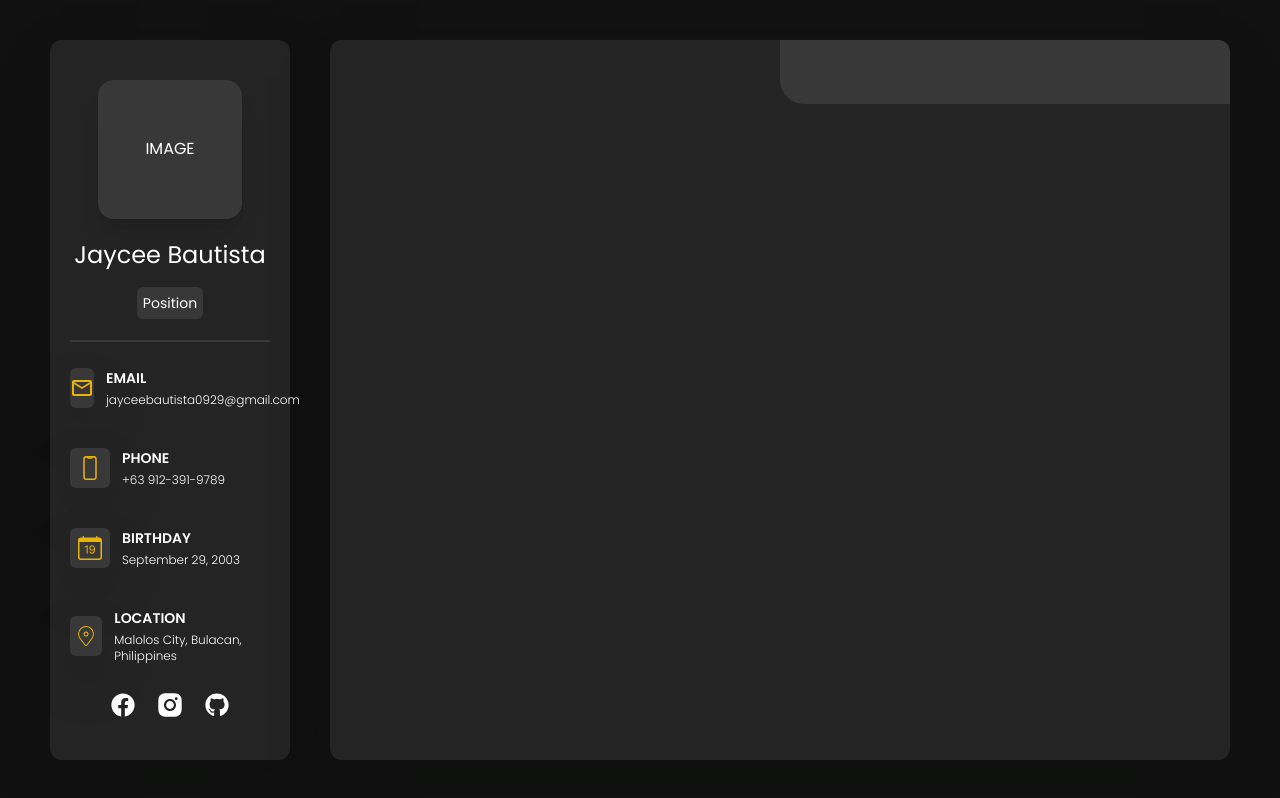
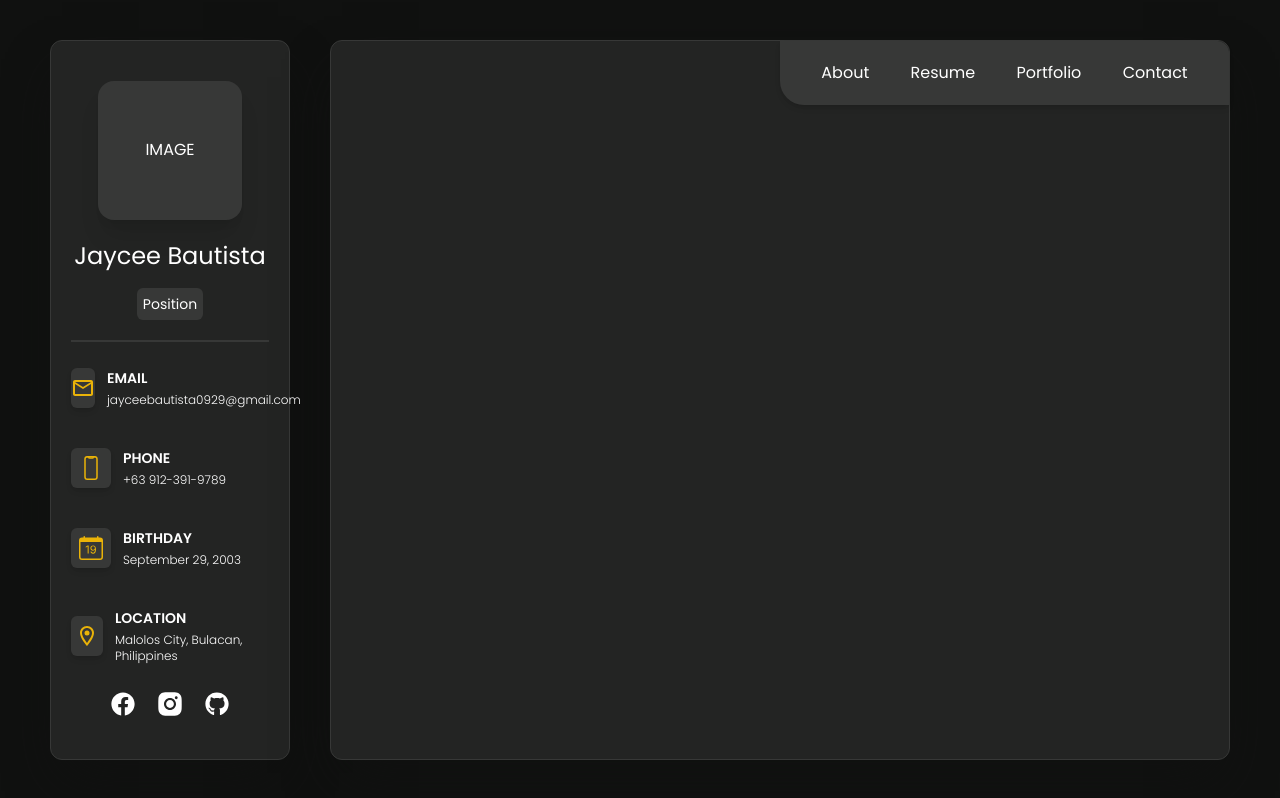
Before and after one commit to Romsaeeeeee/Personal-React-Portfolio, a React (Vite) app: page / in a window 1280 px wide. Built offline with nearby package versions, Linux system fonts and the light colour scheme.

Commit message:
Top Bar (WIP)

```diff
--- a/src/App.jsx
+++ b/src/App.jsx
@@ -5,10 +5,10 @@ import SidePanel from "./pages/SidePanel";
 function App() {
   return (
     <div className="h-screen w-screen flex justify-center items-center gap-10 p-10 bg-[#101110]">
-      <div className="w-[20%] h-full bg-[#232423] rounded-xl shadow-[#101110] shadow-2xl">
+      <div className="w-[20%] h-full bg-[#232423] rounded-xl shadow-[#101110] shadow-2xl border-[#373837] border">
         <SidePanel />
       </div>
-      <div className="w-[75%] h-full bg-[#232423] rounded-xl shadow-[#101110] shadow-2xl">
+      <div className="w-[75%] h-full bg-[#232423] rounded-xl shadow-[#101110] shadow-2xl border-[#373837] border">
         <div className="w-full flex justify-end items-end">
           <Topbar />
         </div>
--- a/src/components/Topbar.jsx
+++ b/src/components/Topbar.jsx
@@ -1,6 +1,18 @@
 const Topbar = () => {
+  const links = [
+    { label: 'About' },
+    { label: 'Resume' },
+    { label: 'Portfolio' },
+    { label: 'Contact' },
+  ]
   return (
-    <div className="bg-[#373837] w-1/2 h-16 rounded-tr-xl rounded-bl-3xl"></div>
+    <div className="bg-[#373837] w-1/2 h-16 rounded-tr-xl rounded-bl-3xl shadow-md">
+      <div className="w-full h-full flex justify-evenly items-center">
+        {links && links.map((item, index) => (
+          <p key={index} className="text-white cursor-pointer hover:text-yellow-500">{item?.label}</p>
+        ))}
+      </div>
+    </div>
   );
 };
 
--- a/src/pages/SidePanel.jsx
+++ b/src/pages/SidePanel.jsx
@@ -3,7 +3,7 @@ import { BsCalendarDate } from "react-icons/bs";
 import { CiLocationOn } from "react-icons/ci";
 import { FaFacebook, FaGithub, FaInstagram } from "react-icons/fa";
 import { IoPhonePortraitOutline } from "react-icons/io5";
-import { MdOutlineMail } from "react-icons/md";
+import { MdOutlineLocationOn, MdOutlineMail } from "react-icons/md";
 
 const SidePanel = () => {
   return (
@@ -17,7 +17,7 @@ const SidePanel = () => {
       </div>
       <div className="w-full h-1/2 flex flex-col justify-center items-center gap-10">
         <div className="w-full flex justify-start items-center gap-3">
-          <span className="w-10 h-10 flex justify-center items-center text-2xl rounded-md drop-shadow-2xl bg-[#373837] text-yellow-500">
+          <span className="w-10 h-10 flex justify-center items-center text-2xl rounded-md shadow-md bg-[#373837] text-yellow-500">
             <MdOutlineMail />
           </span>
           <div className="flex flex-col justify-start items-start gap-1">
@@ -26,7 +26,7 @@ const SidePanel = () => {
           </div>
         </div>
         <div className="w-full flex justify-start items-center gap-3">
-          <span className="w-10 h-10 flex justify-center items-center text-2xl rounded-md drop-shadow-2xl bg-[#373837] text-yellow-500">
+          <span className="w-10 h-10 flex justify-center items-center text-2xl rounded-md shadow-md bg-[#373837] text-yellow-500">
             <IoPhonePortraitOutline />
           </span>
           <div className="flex flex-col justify-start items-start gap-1">
@@ -35,7 +35,7 @@ const SidePanel = () => {
           </div>
         </div>
         <div className="w-full flex justify-start items-center gap-3">
-          <span className="w-10 h-10 flex justify-center items-center text-2xl rounded-md drop-shadow-2xl bg-[#373837] text-yellow-500">
+          <span className="w-10 h-10 flex justify-center items-center text-2xl rounded-md shadow-md bg-[#373837] text-yellow-500">
             <BsCalendarDate />
           </span>
           <div className="flex flex-col justify-start items-start gap-1">
@@ -44,8 +44,8 @@ const SidePanel = () => {
           </div>
         </div>
         <div className="w-full flex justify-start items-center gap-3">
-          <span className="w-10 h-10 flex justify-center items-center text-2xl rounded-md drop-shadow-2xl bg-[#373837] text-yellow-500">
-            <CiLocationOn />
+          <span className="w-10 h-10 flex justify-center items-center text-2xl rounded-md shadow-md bg-[#373837] text-yellow-500">
+            <MdOutlineLocationOn />
           </span>
           <div className="flex flex-col justify-start items-start gap-1">
             <p className="text-sm font-semibold">LOCATION</p>
```
